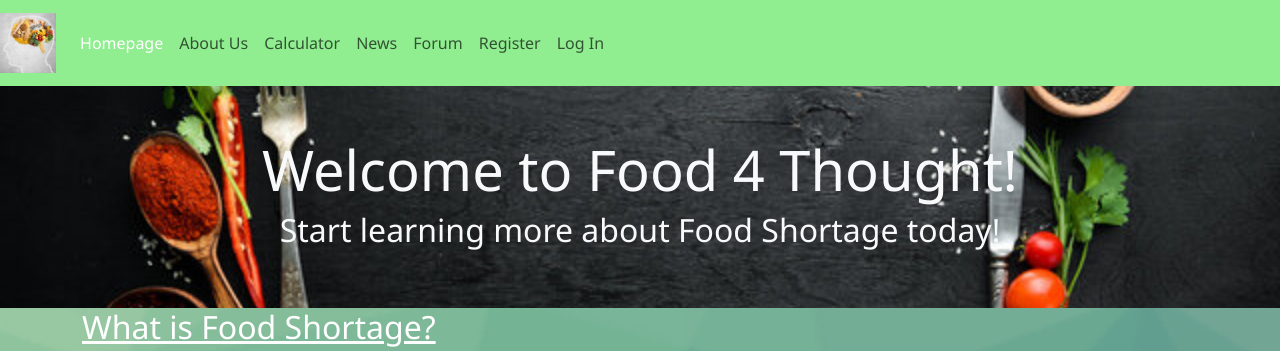
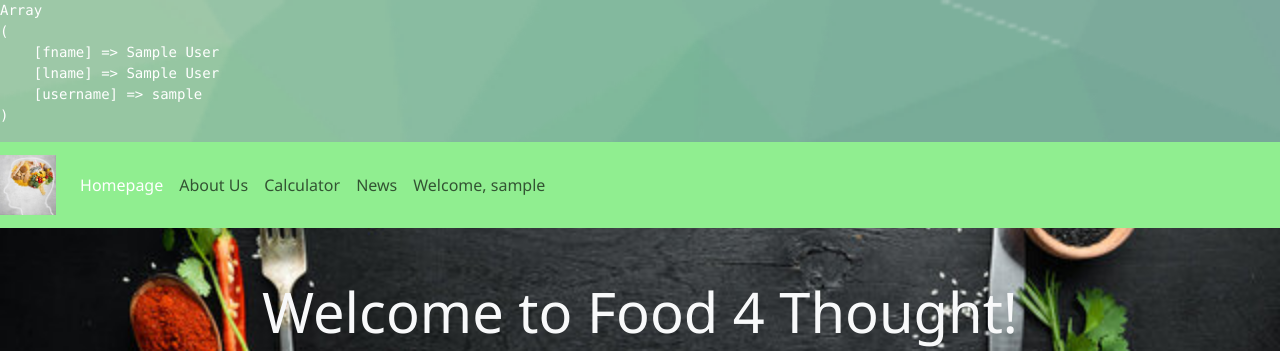
Before and after one commit to JolieNgai/INF1005-P3-6, a PHP site: page /index.php in a window 1280 px wide. Shown: the top 351 px of the page. Run offline with PHP 8.4, Linux system fonts and the light colour scheme; the visitor is signed in with stand-in values (Sample User, id 1).

Commit message:
logged in username display

```diff
--- a/inc/nav.inc.php
+++ b/inc/nav.inc.php
@@ -1,3 +1,10 @@
+<?php
+if (session_status() === PHP_SESSION_NONE) {
+    session_start();
+}
+
+?>
+
 <nav class="navbar navbar-expand-sm bg-secondary custom-light-green-background" data-bs-theme="light">
 
 <a class="navbar-brand" href="/">
@@ -7,8 +14,9 @@
     </div>
 </a>
 
-<button class="navbar-toggler" type="button" data-bs-toggle="collapse" data-bs-target="#navbarNav" aria-controls="navbarNav" aria-expanded="false" aria-label="Toggle navigation">
-<span class="navbar-toggler-icon"></span>
+<button class="navbar-toggler" type="button" data-bs-toggle="collapse" data-bs-target="#navbarNav"
+    aria-controls="navbarNav" aria-expanded="false" aria-label="Toggle navigation">
+    <span class="navbar-toggler-icon"></span>
 </button>
 
 <div class="collapse navbar-collapse" id="navbarNav">
@@ -26,19 +34,18 @@
         <a class ="nav-link" href="News/news.php">News</a> <!-- Add in link for this page -->
      </li>
 <!-- phpBB forum -->
-     <li class = "nav-item">
-        <a class ="nav-link" href="/phpbb/">Forum</a>
-     </li>
-
-     <li class = "nav-item">
-        <a class ="nav-link" href="/register.php">Register</a> <!-- Can change the link if needed -->
-     </li>
-
-     <li class = "nav-item">
-        <a class ="nav-link" href="/login.php">Log In</a> <!-- Can change the link if needed -->
-     </li>
-   </li>
-
+<?php if (isset($_SESSION['username'])): ?>
+    <li class="nav-item">
+        <a class="nav-link" href="#">Welcome, <?php echo htmlspecialchars($_SESSION['username']); ?></a>
+    </li>
+<?php else: ?>
+    <li class="nav-item">
+        <a class="nav-link" href="/register.php">Register</a>
+    </li>
+    <li class="nav-item">
+        <a class="nav-link" href="/login.php">Log In</a>
+    </li>
+<?php endif; ?>
 
     </ul>
 
--- a/index.php
+++ b/index.php
@@ -1,3 +1,8 @@
+<?php
+session_start();
+echo '<pre>'; print_r($_SESSION); echo '</pre>';
+?>
+
 <!DOCTYPE html>
 <html lang="en">
 <head>
--- a/process_login.php
+++ b/process_login.php
@@ -69,6 +69,7 @@ function authenticateUser() {
         if (password_verify($password, $pwd_hashed)) {
             $_SESSION["fname"] = $fname;
             $_SESSION["lname"] = $lname;
+            $_SESSION["username"] = $fname;
         } else {
             $errorMsg = "Email not found or password doesn't match.";
             $success = false;
```
